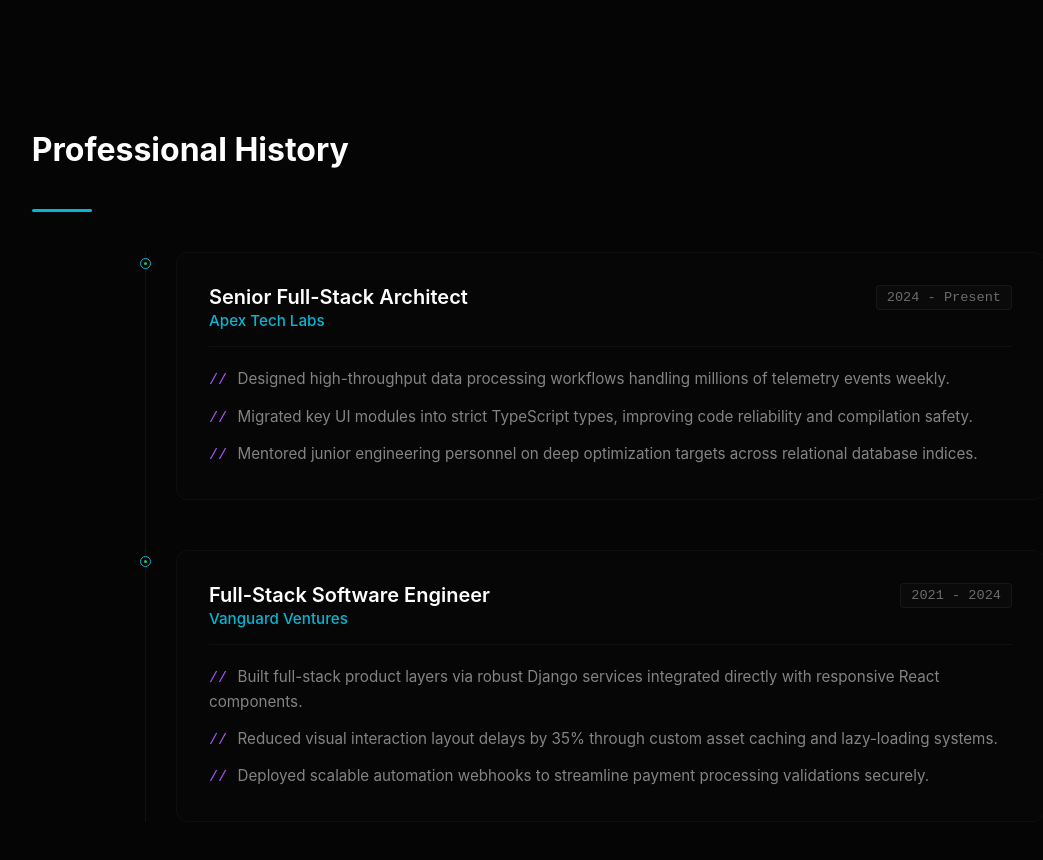
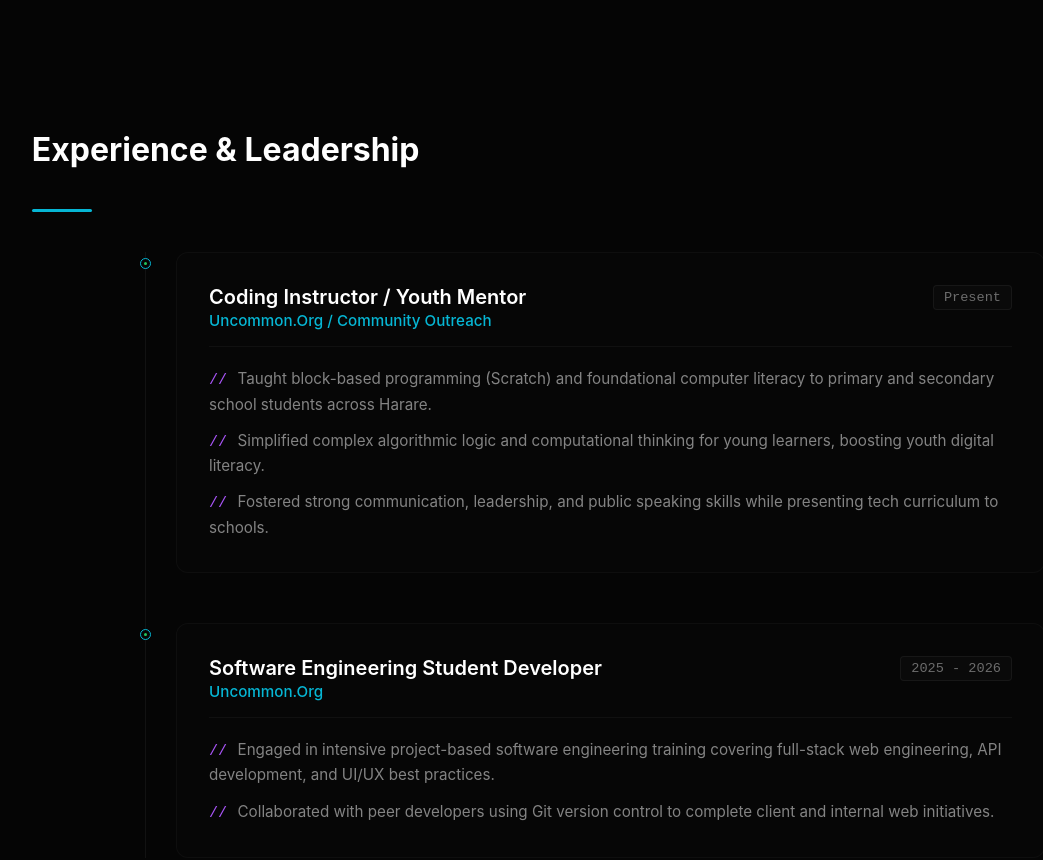
Before and after one commit to collinssixpence/port-folio, a React (Vite) app: page / in a window 1280 px wide. Shown: the part 4000-4860 px from the top of the page, without its empty margins (45-1088 px from the left). Built offline with nearby package versions, Linux system fonts and the light colour scheme.

Commit message:
changing experience section

```diff
--- a/src/components/Experience/Experience.jsx
+++ b/src/components/Experience/Experience.jsx
@@ -4,23 +4,22 @@ import './Experience.css';
 const Experience = () => {
   const experiences = [
     {
-      role: 'Senior Full-Stack Architect',
-      company: 'Apex Tech Labs',
-      period: '2024 - Present',
+      role: 'Coding Instructor / Youth Mentor',
+      company: 'Uncommon.Org / Community Outreach',
+      period: 'Present',
       points: [
-        'Designed high-throughput data processing workflows handling millions of telemetry events weekly.',
-        'Migrated key UI modules into strict TypeScript types, improving code reliability and compilation safety.',
-        'Mentored junior engineering personnel on deep optimization targets across relational database indices.'
+        'Taught block-based programming (Scratch) and foundational computer literacy to primary and secondary school students across Harare.',
+        'Simplified complex algorithmic logic and computational thinking for young learners, boosting youth digital literacy.',
+        'Fostered strong communication, leadership, and public speaking skills while presenting tech curriculum to schools.'
       ]
     },
     {
-      role: 'Full-Stack Software Engineer',
-      company: 'Vanguard Ventures',
-      period: '2021 - 2024',
+      role: 'Software Engineering Student Developer',
+      company: 'Uncommon.Org',
+      period: '2025 - 2026',
       points: [
-        'Built full-stack product layers via robust Django services integrated directly with responsive React components.',
-        'Reduced visual interaction layout delays by 35% through custom asset caching and lazy-loading systems.',
-        'Deployed scalable automation webhooks to streamline payment processing validations securely.'
+        'Engaged in intensive project-based software engineering training covering full-stack web engineering, API development, and UI/UX best practices.',
+        'Collaborated with peer developers using Git version control to complete client and internal web initiatives.'
       ]
     }
   ];
@@ -29,7 +28,7 @@ const Experience = () => {
     <section className="experience-section">
       <div className="experience-container">
         <div className="section-header">
-          <h2 className="section-title">Professional History</h2>
+          <h2 className="section-title">Experience & Leadership</h2>
           <div className="header-line"></div>
         </div>
 
```
